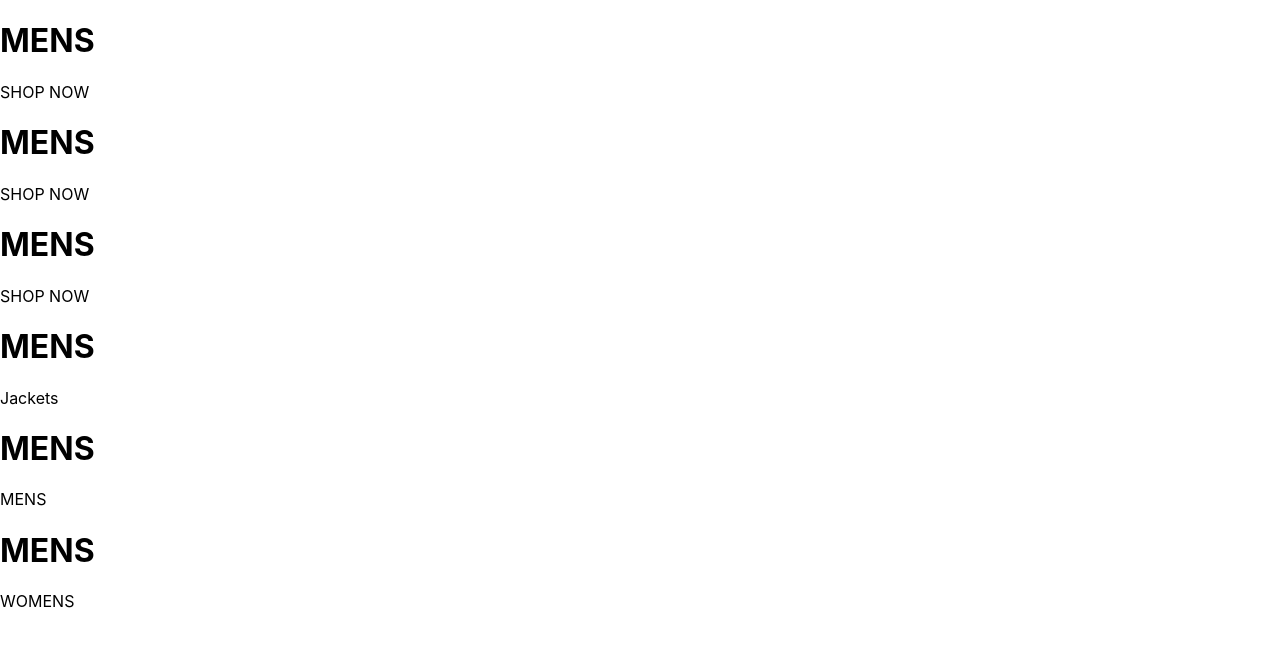
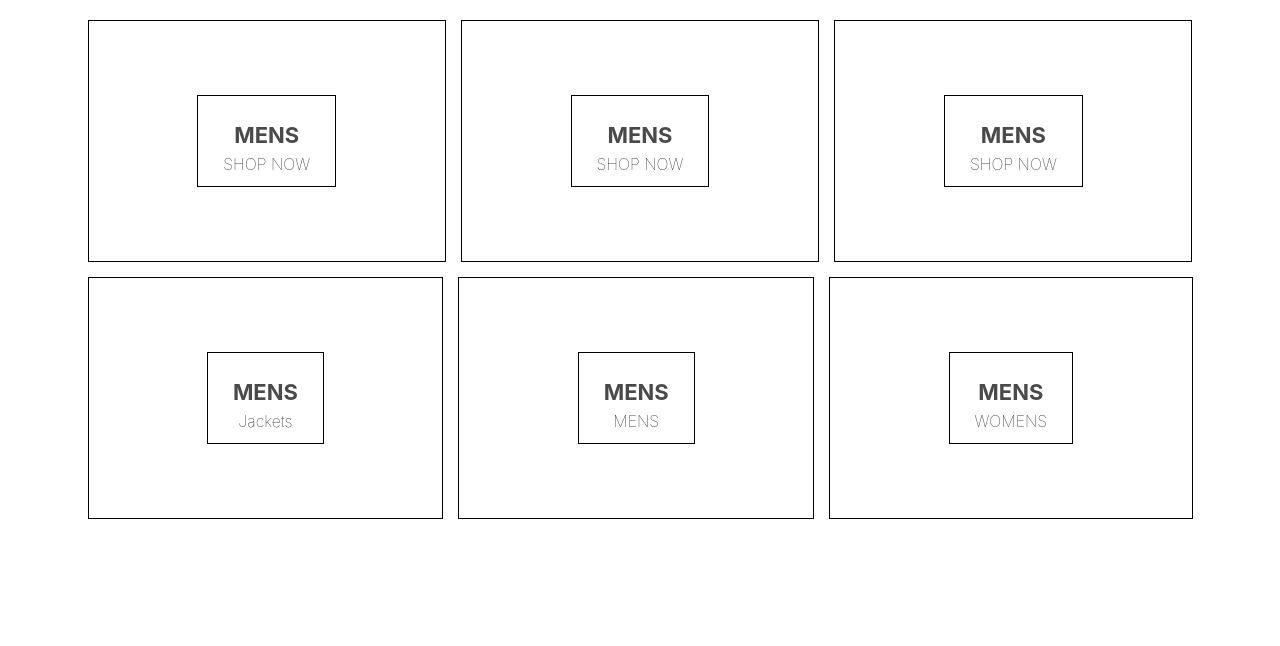
Before and after one commit to vatsalsood/vats-clothing, a React (Create React App) app: page / in a window 1280 px wide. Shown: the top 646 px of the page. Built offline with nearby package versions, Linux system fonts and the light colour scheme.

Commit message:
add styles

```diff
--- a/package.json
+++ b/package.json
@@ -4,7 +4,7 @@
   "private": true,
   "dependencies": {
     "cra-template": "1.1.2",
-    "node-sass": "^6.0.1",
+    "node-sass": "^4.14.1",
     "react": "^17.0.2",
     "react-dom": "^17.0.2",
     "react-scripts": "4.0.3"
--- a/src/App.js
+++ b/src/App.js
@@ -2,6 +2,7 @@
 import "./App.css";
 
 import HomePage from "./HomePage/homepage";
+import "./HomePage/homepage.styles.scss";
 
 function App() {
   return (
--- /dev/null
+++ b/src/HomePage/homepage.styles.scss
@@ -0,0 +1,54 @@
+.homepage {
+  display: flex;
+  flex-direction: column;
+  align-items: center;
+  padding: 20px 80px;
+}
+
+.directory-menu {
+  width: 100%;
+  display: flex;
+  flex-wrap: wrap;
+  justify-content: space-between;
+}
+
+.menu-item {
+  min-width: 30%;
+  height: 240px;
+  flex: 1 1 auto;
+  display: flex;
+  align-items: center;
+  justify-content: center;
+  border: 1px solid black;
+  margin: 0 7.5px 15px;
+
+  &:first-child {
+    margin-right: 7.5px;
+  }
+
+  &:last-child {
+    margin-left: 7.5px;
+  }
+
+  .content {
+    height: 90px;
+    padding: 0 25px;
+    display: flex;
+    flex-direction: column;
+    align-items: center;
+    justify-content: center;
+    border: 1px solid black;
+
+    .title {
+      font-weight: bold;
+      margin-bottom: 6px;
+      font-size: 22px;
+      color: #4a4a4a;
+    }
+
+    .subtitle {
+      font-weight: lighter;
+      font-size: 16px;
+    }
+  }
+}
```
Also changed, not shown: src/HomePage/homepage.styles.sass (deleted), 1 other file (tests, documents, lock files or other folders).
